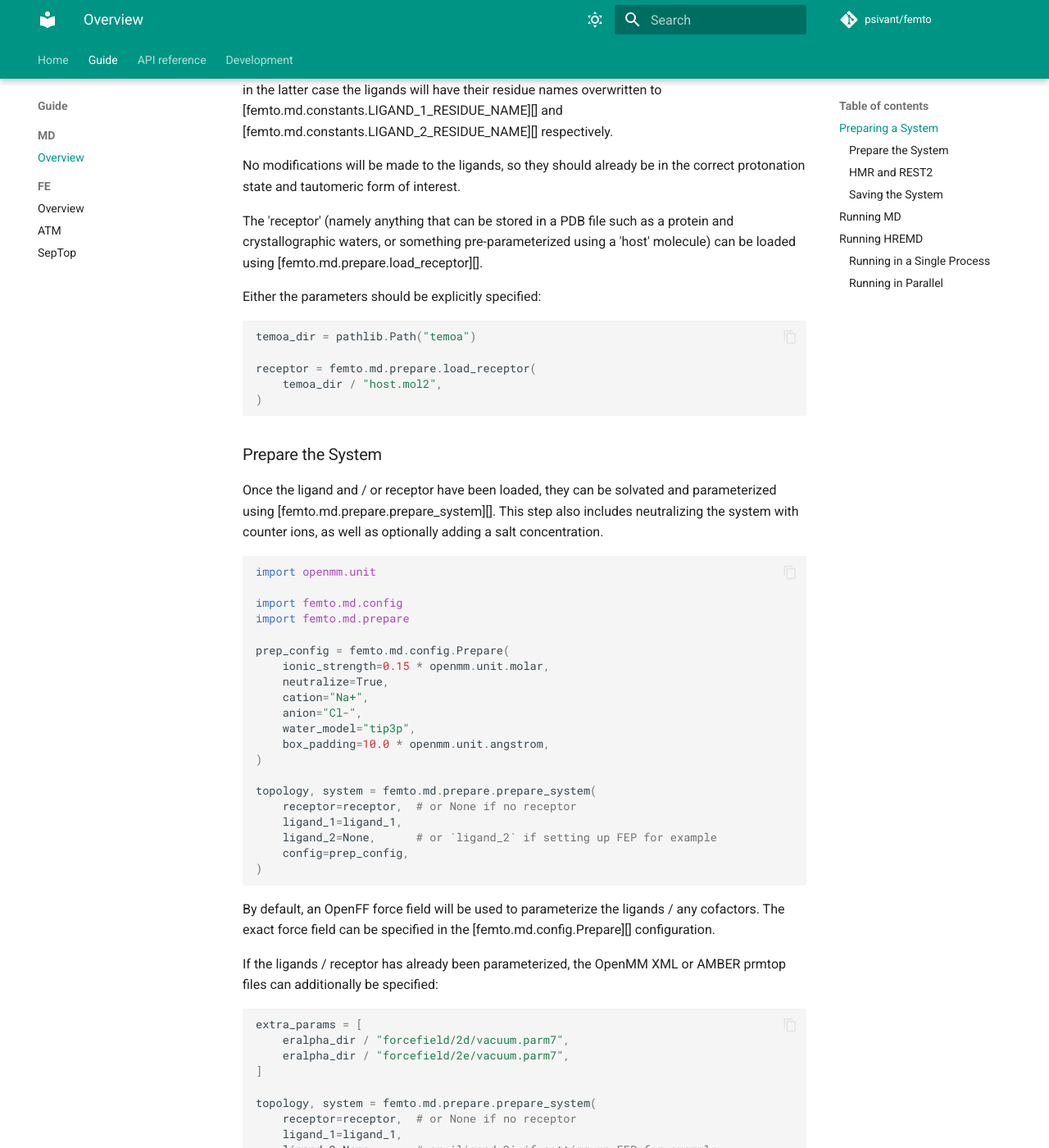
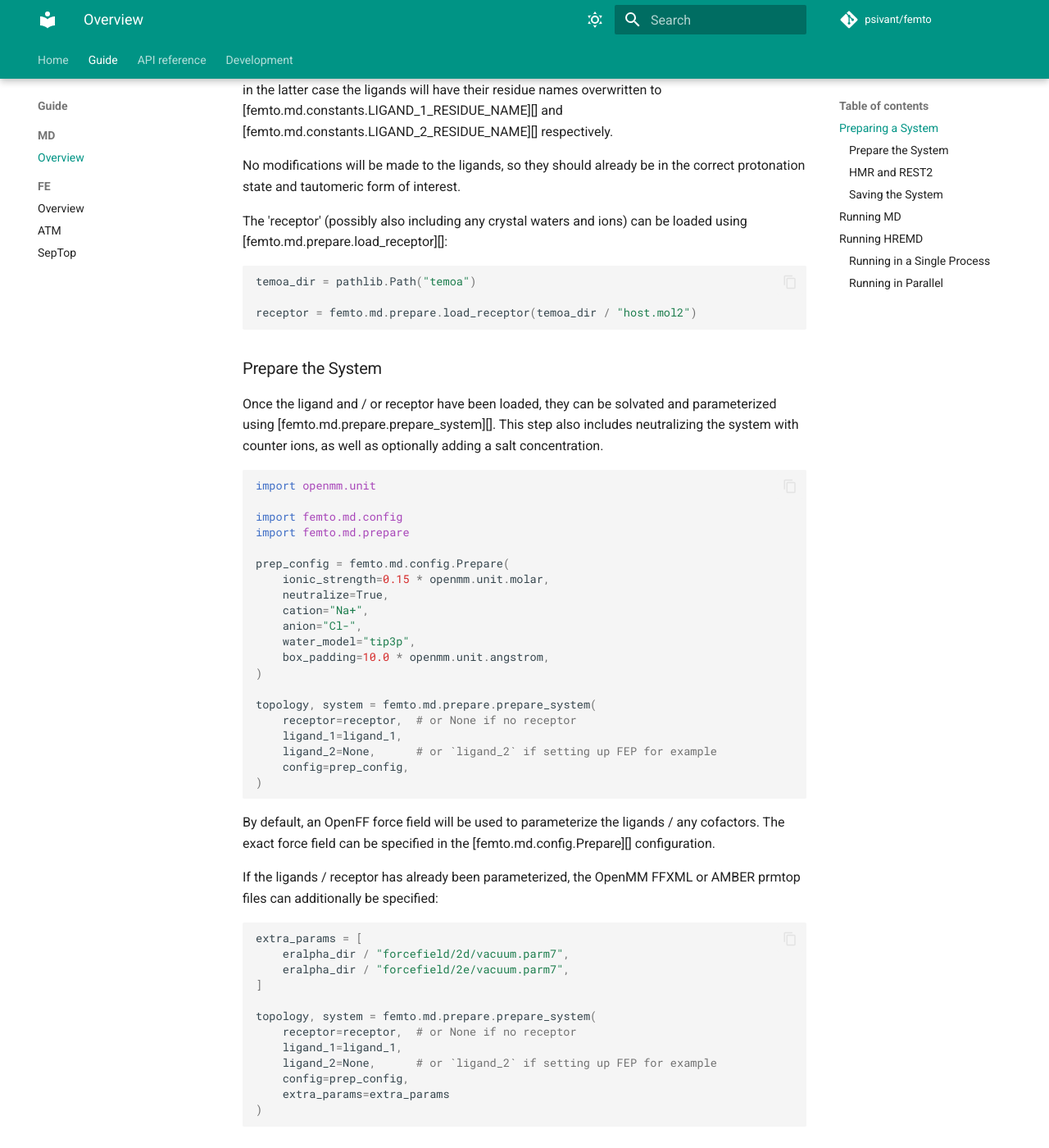
Before and after one commit to Psivant/femto, an MkDocs documentation site: the page built from docs/guide-md.md, in a window 1280 px wide and 1400 px high, scrolled down 911 px. Shown: the whole window at 82% size. Built offline with MkDocs 1.6.1 and Material for MkDocs 9.7.7, drawn with Linux system fonts in a browser that asks for light colours; comment, search, counter and statistics services are not loaded; the version menu is left out; some of the changed text lies outside the part shown.

Commit message:
docstring cleanup

````diff
--- a/docs/guide-md.md
+++ b/docs/guide-md.md
@@ -41,18 +41,13 @@ and [femto.md.constants.LIGAND_2_RESIDUE_NAME][] respectively.
 No modifications will be made to the ligands, so they should already be in the correct protonation state and tautomeric
 form of interest.
 
-The 'receptor' (namely anything that can be stored in a PDB file such as a protein and
-crystallographic waters, or something pre-parameterized using a 'host' molecule) can be loaded using
-[femto.md.prepare.load_receptor][].
-
-Either the parameters should be explicitly specified:
+The 'receptor' (possibly also including any crystal waters and ions) can be loaded using
+[femto.md.prepare.load_receptor][]:
 
 ```python
 temoa_dir = pathlib.Path("temoa")
 
-receptor = femto.md.prepare.load_receptor(
-    temoa_dir / "host.mol2",
-)
+receptor = femto.md.prepare.load_receptor(temoa_dir / "host.mol2")
 ```
 
 ### Prepare the System
@@ -86,7 +81,7 @@ topology, system = femto.md.prepare.prepare_system(
 By default, an OpenFF force field will be used to parameterize the ligands / any cofactors. The
 exact force field can be specified in the [femto.md.config.Prepare][] configuration.
 
-If the ligands / receptor has already been parameterized, the OpenMM XML or AMBER prmtop files can additionally be
+If the ligands / receptor has already been parameterized, the OpenMM FFXML or AMBER prmtop files can additionally be
 specified:
 
 ```python
````
Also changed, not shown: other parts of docs/guide-md.md (+4 -4 lines).
